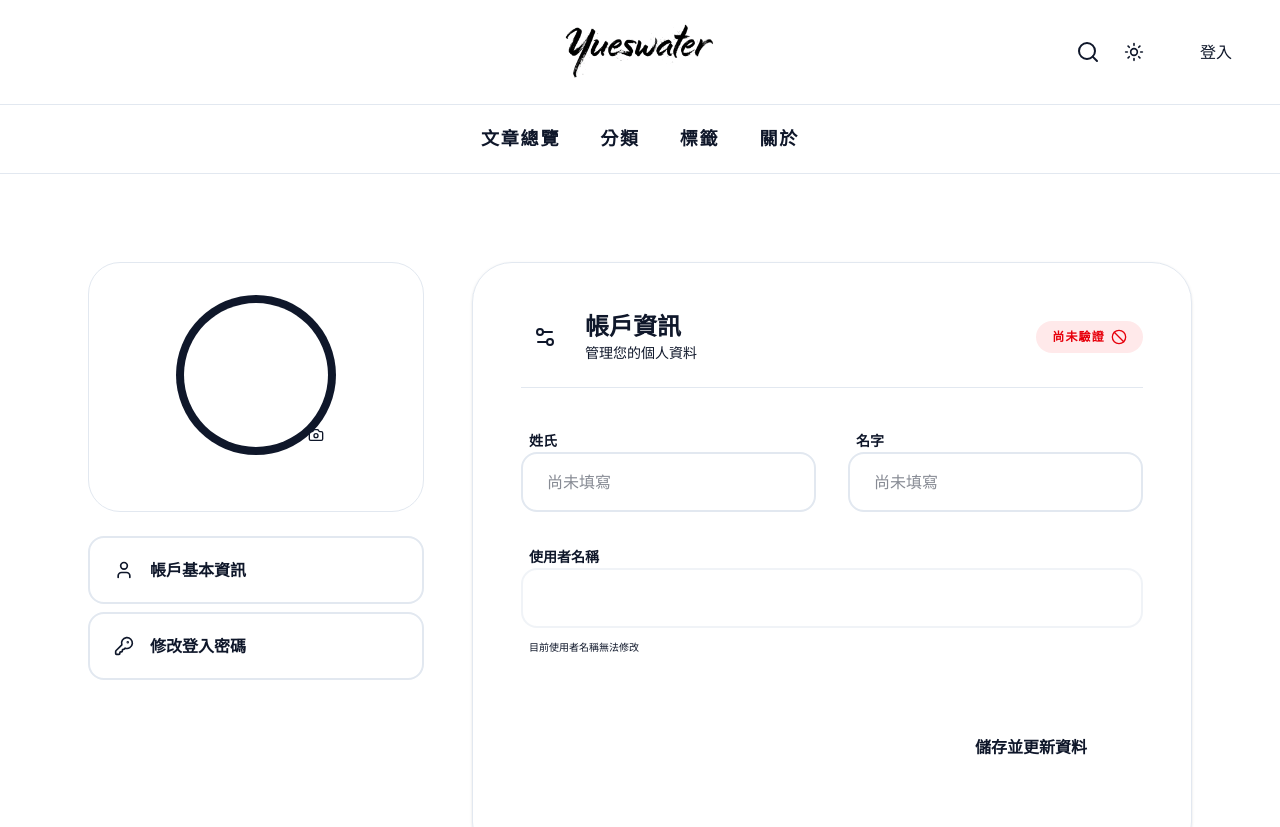
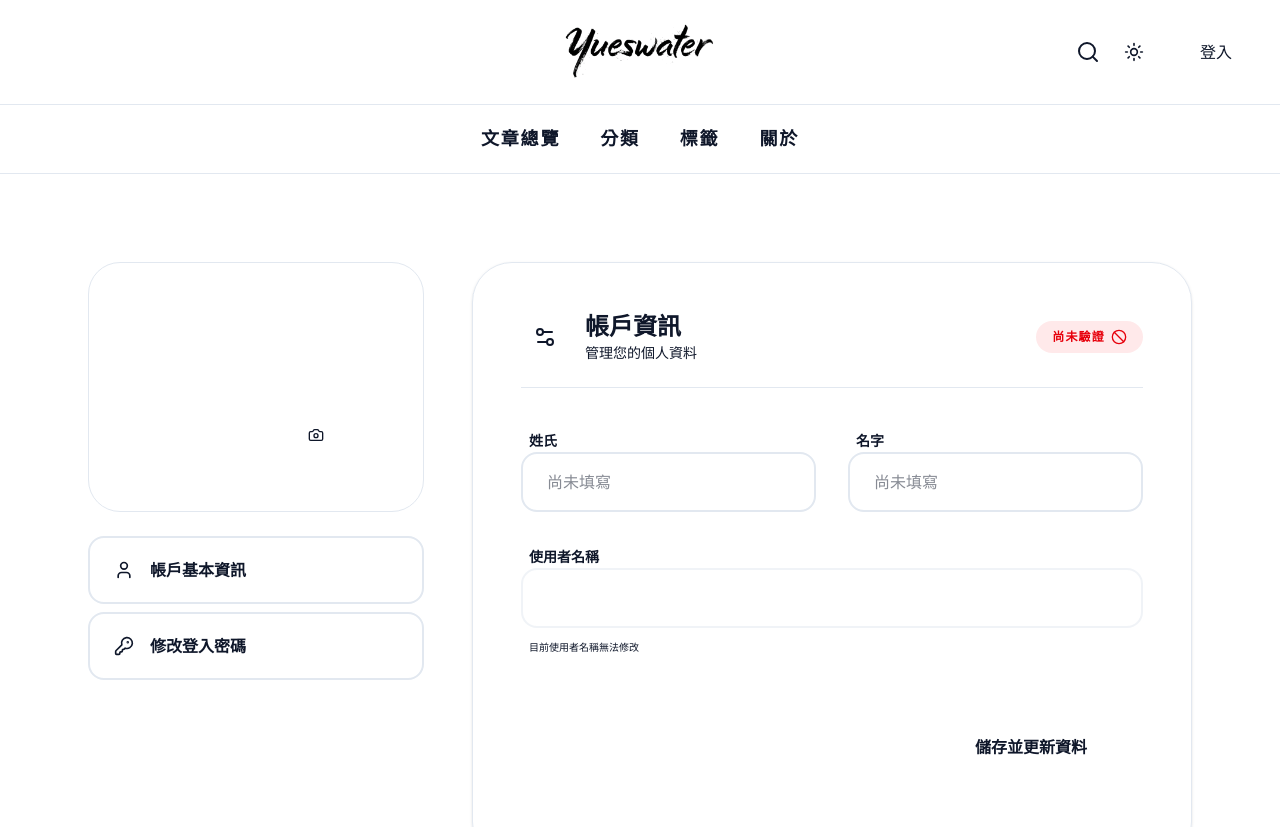
Before and after one commit to yueswater/yueswater-web, a Next.js app: page /profile in a window 1280 px wide. Shown: the top 827 px of the page. Built offline with nearby package versions, Linux system fonts and the light colour scheme; no server answers.

Commit message:
feat: add parser

```diff
--- a/src/components/features/auth/AvatarUpload.tsx
+++ b/src/components/features/auth/AvatarUpload.tsx
@@ -36,7 +36,7 @@ export function AvatarUpload() {
 
   return (
     <div className="relative mx-auto mb-6 h-36 w-36">
-      <div className="h-full w-full overflow-hidden rounded-full ring-8 ring-base-100">
+      <div className="h-full w-full overflow-hidden rounded-full">
         {user?.avatar ? (
           <Image src={user.avatar} alt="頭像" fill className="object-cover" />
         ) : (
```
